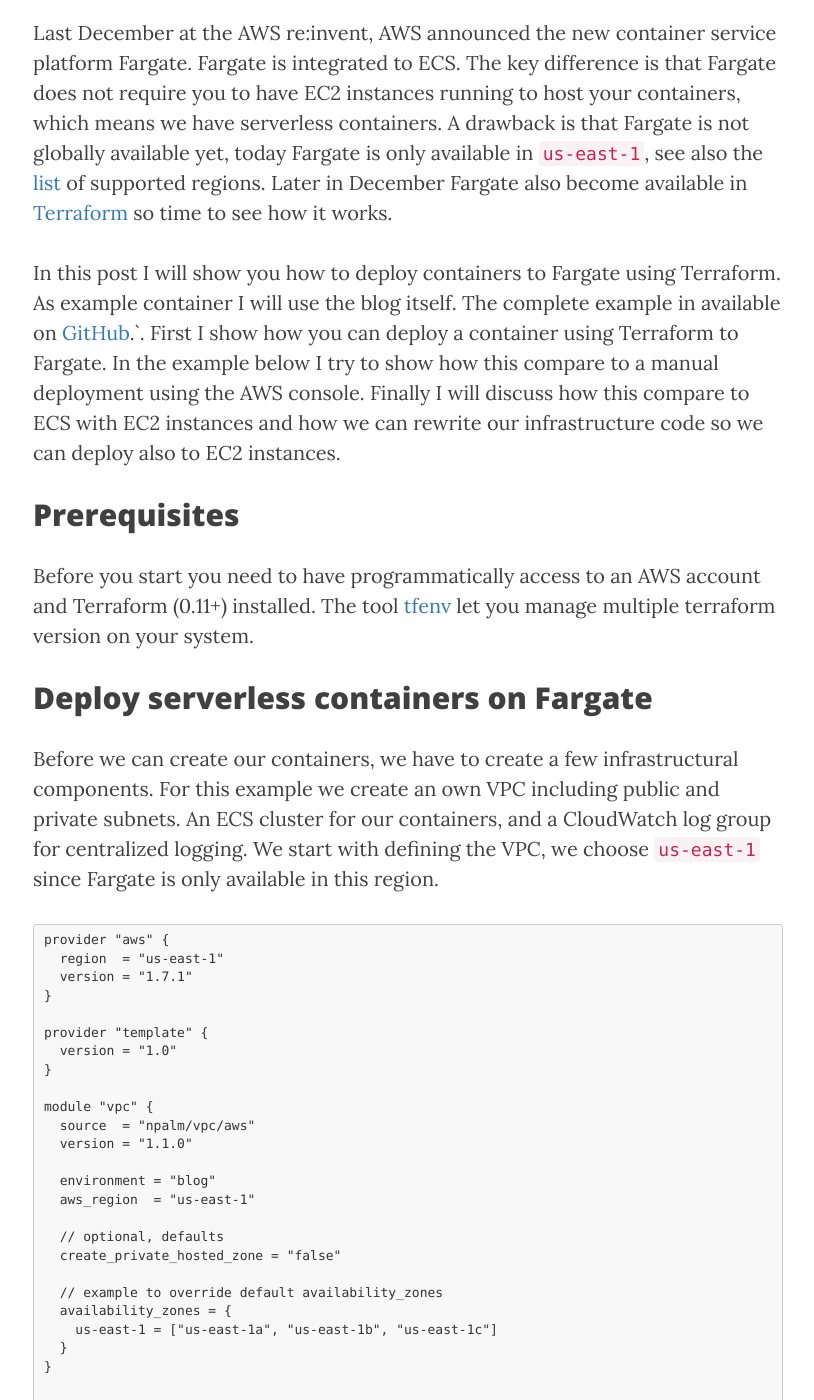
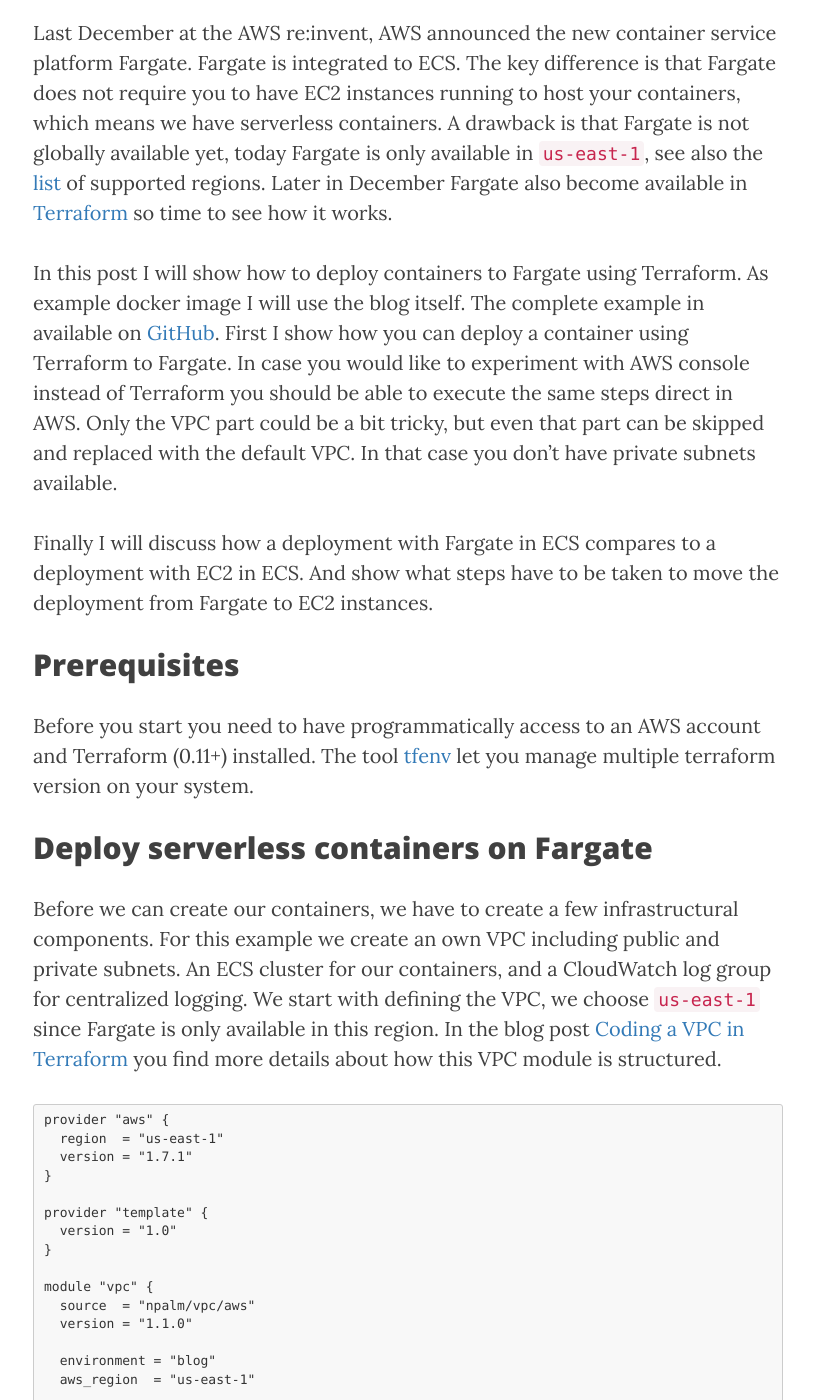
Before and after one commit to 040code/040code, a Jekyll site: the page built from _posts/2018-01-25-fargate_with_terraform.md, in a window 1280 px wide and 1400 px high, scrolled down 566 px. Shown: the whole window, without its empty margins (232-1046 px from the left). Built offline with Jekyll 4.4.1, drawn with Linux system fonts in a browser that asks for light colours; nearby versions of some CDN libraries; some of the changed text lies outside the part shown.

Commit message:
some typo's, some updates

````diff
--- a/_posts/2018-01-25-fargate_with_terraform.md
+++ b/_posts/2018-01-25-fargate_with_terraform.md
@@ -11,13 +11,16 @@
 
 Last December at the AWS re:invent, AWS announced the new container service platform Fargate. Fargate is integrated to ECS. The key difference is that Fargate does not require you to have EC2 instances running to host your containers, which means we have serverless containers. A drawback is that Fargate is not globally available yet, today Fargate is only available in `us-east-1`, see also the [list](https://aws.amazon.com/about-aws/global-infrastructure/regional-product-services/) of supported regions. Later in December Fargate also become available in [Terraform](https://www.terraform.io/) so time to see how it works.
 
-In this post I will show you how to deploy containers to Fargate using Terraform. As example container I will use the blog itself. The complete example in available on [GitHub](https://github.com/npalm/blog_terraform_aws_fargate).`. First I show how you can deploy a container using Terraform to Fargate. In the example below I try to show how this compare to a manual deployment using the AWS console. Finally I will discuss how this compare to ECS with EC2 instances and how we can rewrite our infrastructure code so we can deploy also to EC2 instances.
+In this post I will show how to deploy containers to Fargate using Terraform. As example docker image I will use the blog itself. The complete example in available on [GitHub](https://github.com/npalm/blog_terraform_aws_fargate). First I show how you can deploy a container using Terraform to Fargate. In case you would like to experiment with AWS console instead of Terraform you should be able to execute the same steps direct in AWS. Only the VPC part could be a bit tricky, but even that part can be skipped and replaced with the default VPC. In that case you don't have private subnets available.
+
+Finally I will discuss how a deployment with Fargate in ECS compares to a deployment with EC2 in ECS. And show what steps have to be taken to move the deployment from Fargate to EC2 instances.
+
 
 ## Prerequisites
 Before you start you need to have programmatically access to an AWS account and Terraform (0.11+) installed. The tool [tfenv](http://brewformulas.org/Tfenv) let you manage multiple terraform version on your system.
 
 ## Deploy serverless containers on Fargate
-Before we can create our containers, we have to create a few infrastructural components. For this example we create an own VPC including public and private subnets. An ECS cluster for our containers, and a CloudWatch log group for centralized logging. We start with defining the VPC, we choose `us-east-1` since Fargate is only available in this region.
+Before we can create our containers, we have to create a few infrastructural components. For this example we create an own VPC including public and private subnets. An ECS cluster for our containers, and a CloudWatch log group for centralized logging. We start with defining the VPC, we choose `us-east-1` since Fargate is only available in this region. In the blog post [Coding a VPC in Terraform](/2017/06/18/terraform-aws-vpc/) you find more details about how this VPC module is structured.
 
 ```
 provider "aws" {
@@ -36,10 +39,9 @@
   environment = "blog"
   aws_region  = "us-east-1"
 
-  // optional, defaults
   create_private_hosted_zone = "false"
 
-  // example to override default availability_zones
+  // us-east-1 is the only region that supports Fargate
   availability_zones = {
     us-east-1 = ["us-east-1a", "us-east-1b", "us-east-1c"]
   }
@@ -47,7 +49,7 @@
 
 ```
 
-Next we define the ECS cluster, and CloudWatch log group.
+Next we define the ECS cluster, and CloudWatch log group. Since we will deploy to Fargate we don't have to attache EC2 instances to our cluster.
 
 ```
 resource "aws_ecs_cluster" "cluster" {
@@ -58,13 +60,13 @@
   name = "blog"
 }
 ```
-Now the first part is defined we execute a `terrafrom apply` and inpect the results.
+Now the first part is defined we execute a `terraform apply` and inpect the results.
 
 <asciinema-player src="{{ site.baseurl }}/assets/2018-01-25_fargate/asciinema/fargate-terraform-1.json"
   cols="166" rows="15" autoplay="true" loop="true" speed="1.5">
 </asciinema-player>
 
-The next step is to deploy our blog. In ECS you deploy a container with a task. And your container will be managed via a service. First we will create the task definition for our container. Fargate is using `awsvpc` as networking mode. This network mode requires a role for the task execution. In case you create your definition through the Amazon console a service linked role will be created for you. We will create this role also via code.
+The next step is to deploy the docker image with the blog. In ECS you deploy a docker container with a task. And your task will be managed by a service. First we create the task definition which contains the container deployment definition as well. Fargate is using [awsvpc as networking mode](https://docs.aws.amazon.com/AmazonECS/latest/developerguide/task-networking.html), in this mode each task definiton gets is own private ip address. This network mode requires a role for the task execution. In case you create your definition through the Amazon console a service linked role will be created for you. We will create this role also via code.
 ```
 data "aws_iam_policy_document" "ecs_tasks_execution_role" {
   statement {
@@ -89,8 +91,7 @@
 
 ```
 
-Now we have the required role for task execution we create the task definition. Which consists of two parts. First we define a container definition via a `template_file` next we define the task definition. The following settings are required for a task that will run in Fargate: requires_compatibilities, network_mode, cpu and memory.
-
+We have defined the execution rol for the task, next we define the task definion. This task definition consist of two parts. First we define a container definition via a `template_file`. In this container definition you see container port 80 is mapped to host posrt 80, the task will get its own private IP it safe to fix the port. And after that we define the task definition self. The following settings are required for a task that will run in Fargate: requires_compatibilities, network_mode, cpu and memory.
 
 ```
 data "template_file" "blog" {
@@ -179,7 +180,7 @@
 
 ```
 
-We connect a target group to the load balancer. The same target group will be used later in the service, the service can register itself to the target group with the actual IP address once up and running. For the target group we have to specify as target type `ip` and not `instance` since containers running in Fargate will get their own IP. Actually this not a Fargate but `awsvpc` behavior.
+We connect a target group to the load balancer. The same target group will be used later in the service, the service can register itself to the target group with the actual IP address once up and running. For the target group we have to specify the target type `ip` and not `instance` since containers running in Fargate will get their own IP. Actually this not a Fargate but `awsvpc` behavior.
 
 ```
 resource "aws_alb_target_group" "main" {
````
Also changed, not shown: other parts of _posts/2018-01-25-fargate_with_terraform.md (+4 -4 lines).
